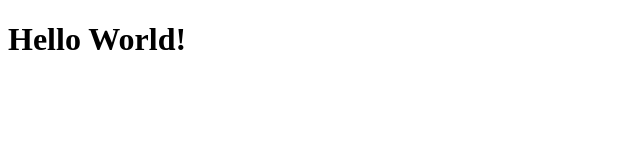
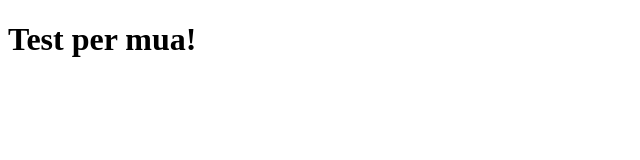
Before and after one commit to eRi131313/testsite.github.io, a plain HTML site: page index.html in a window 1280 px wide. Shown: the whole page, without its empty margins (0-640 px from the left). Drawn offline with Linux system fonts and the light colour scheme.

Commit message:
Update index.html

```diff
--- a/index.html
+++ b/index.html
@@ -4,6 +4,6 @@
     <title>Test per mua</title>
 </head>
 <body>
-    <h1>Hello World!</h1>
+    <h1>Test per mua!</h1>
 </body>
 </html>
```
